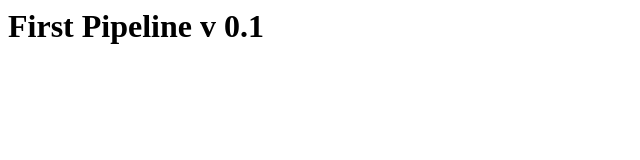
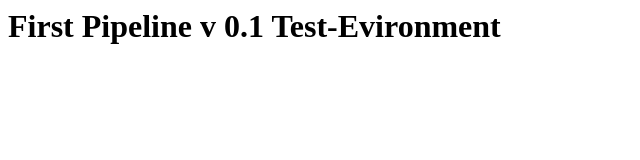
Before and after one commit to guerai/prod.authservice.srv.webapi, a plain HTML site: page index.html in a window 1280 px wide. Shown: the whole page, without its empty margins (0-640 px from the left). Drawn offline with Linux system fonts and the light colour scheme.

Commit message:
Update index.html

```diff
--- a/index.html
+++ b/index.html
@@ -1,6 +1,6 @@
 <html>
 <title> First Pipeline </title>
 <body>
-<h1> First Pipeline v 0.1 </h1>
+<h1> First Pipeline v 0.1 Test-Evironment</h1>
 </body>
 </html>
```
